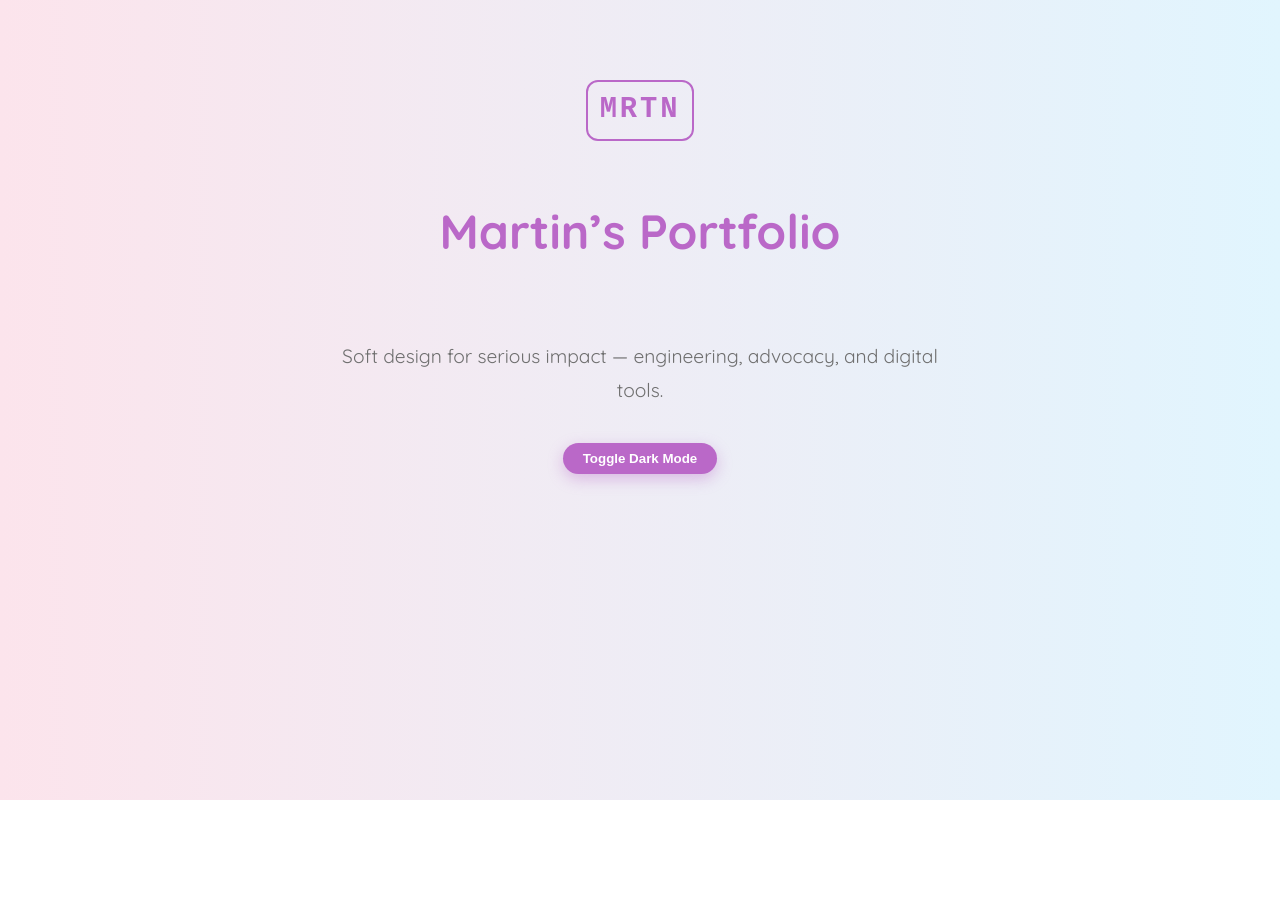
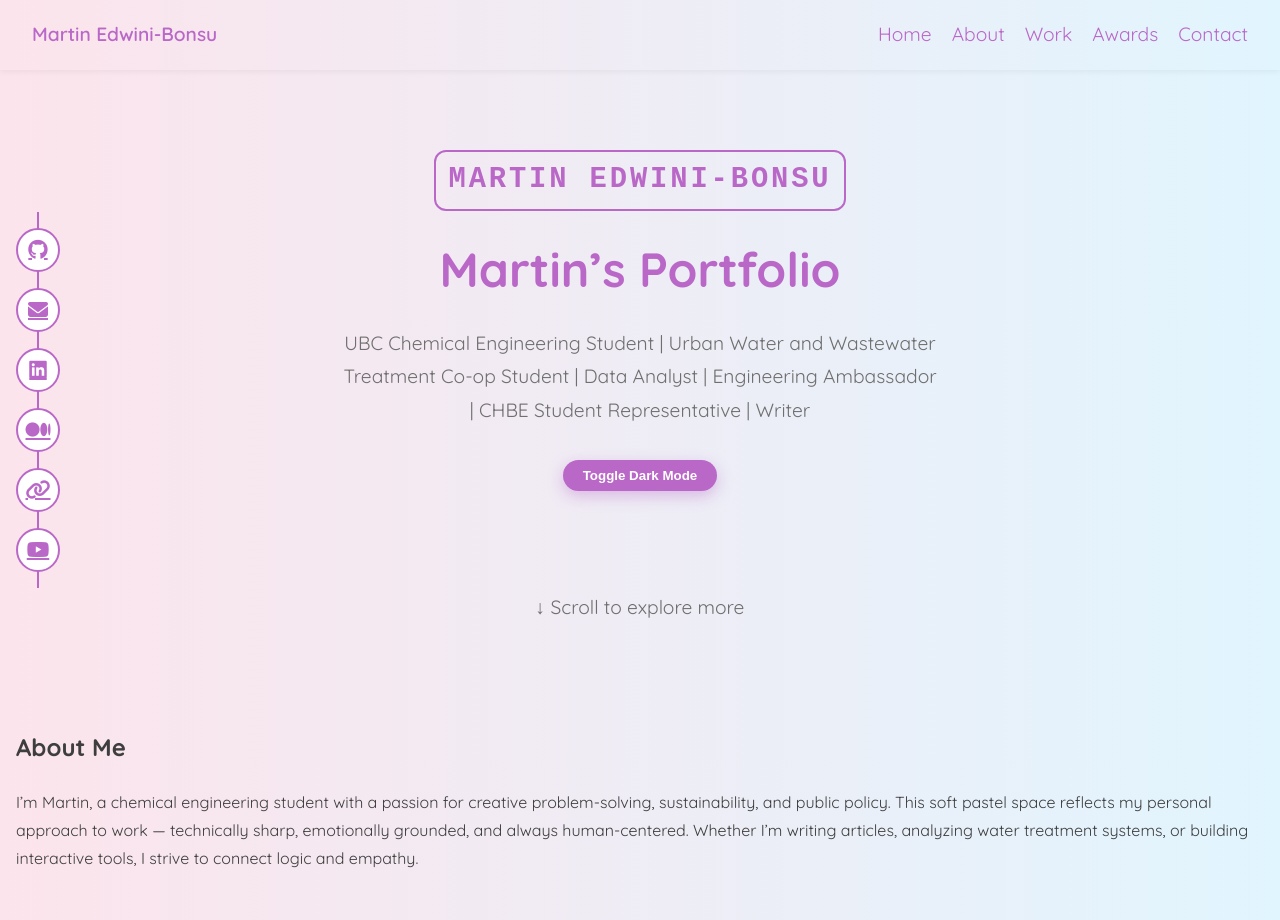
Before and after one commit to martinedb/Personal-Portfolio-Website, a plain HTML site: page main-page.html in a window 1280 px wide. Before the commit the page ends 800 px from the top, so only its background shows below. Drawn offline with nearby package versions, Linux system fonts and the light colour scheme; files that its build step writes are made by us from their sources; a small style sheet from the web is missing; files whose address does not match are found by name.

Commit message:
Created about me page and added it to the main page. Added a link to the about me page in the navigation bar. Added a link to the about me page in the footer. Added a link to the about me page in the contact section. Added a link to the about me page in the projects section. Added a link to the about me page in the skills section. Added a link to the about me page in the testimonials section. Added a link to the about me page in the blog section.

```diff
--- /dev/null
+++ b/css/styles.css
@@ -0,0 +1,255 @@
+:root {
+  --bg-gradient: linear-gradient(to right, #fce4ec, #e1f5fe);
+  --accent: #ba68c8;
+  --highlight: #7b1fa2;
+  --text-dark: #3e3e3e;
+  --text-light: #6f6f6f;
+}
+
+body {
+  margin: 0;
+  font-family: 'Quicksand', sans-serif;
+  background: var(--bg-gradient);
+  color: var(--text-dark);
+  line-height: 1.75;
+  scroll-behavior: smooth;
+  transition: background 0.5s ease, color 0.5s ease;
+  padding-top: 70px; /* Offset for fixed header */
+}
+
+/* === Fixed Top Header === */
+.top-header {
+  position: fixed;
+  top: 0;
+  left: 0;
+  right: 0;
+  height: 70px;
+  display: flex;
+  align-items: center;
+  justify-content: space-between;
+  padding: 0 2rem;
+  background: var(--bg-gradient);
+  z-index: 1000;
+  box-shadow: 0 2px 6px rgba(0,0,0,0.05);
+}
+
+.site-name {
+  font-weight: 600;
+  font-size: 1.2rem;
+  color: var(--accent);
+}
+
+/* === Navigation Bar === */
+.navbar-links {
+  display: flex;
+  gap: 1.25rem;
+  list-style: none;
+  margin: 0;
+  padding: 0;
+}
+
+.navbar-links li a {
+  text-decoration: none;
+  color: var(--accent);
+  font-weight: 500;
+  font-size: 1.2rem;
+  transition: color 0.3s;
+}
+
+.navbar-links li a:hover,
+.navbar-links li a:focus {
+  color: var(--highlight);
+}
+
+/* === Dropdown Menu Styles === */
+.dropdown {
+  position: relative;
+}
+
+.dropbtn {
+  cursor: pointer;
+  user-select: none;
+  color: var(--accent);
+  font-weight: 500;
+  font-size: 1.2rem;
+  text-decoration: none;
+  padding: 0;
+  border: none;
+  background: none;
+}
+
+.dropdown-content {
+  display: none;
+  position: absolute;
+  background-color: white;
+  min-width: 160px;
+  box-shadow: 0px 8px 16px rgba(0,0,0,0.2);
+  border-radius: 8px;
+  z-index: 1001;
+  top: 100%;
+  left: 0;
+}
+
+.dropdown-content a {
+  color: var(--text-dark);
+  padding: 12px 16px;
+  text-decoration: none;
+  display: block;
+  font-weight: 400;
+  font-size: 1rem;
+  transition: background-color 0.3s;
+}
+
+.dropdown-content a:hover,
+.dropdown-content a:focus {
+  background: var(--bg-gradient);
+  color: var(--accent);
+}
+
+/* Show dropdown on hover and focus-within */
+.dropdown:hover .dropdown-content,
+.dropdown:focus-within .dropdown-content {
+  display: block;
+}
+
+/* === Hero Section === */
+.hero {
+  text-align: center;
+  padding: 5rem 2rem 3rem;
+  background: var(--bg-gradient);
+  display: flex;
+  flex-direction: column;
+  align-items: center;
+  gap: 1rem;
+}
+
+.logo {
+  font-weight: 800;
+  font-size: 1.8rem;
+  color: var(--accent);
+  font-family: monospace;
+  letter-spacing: 0.1em;
+  border: 2px solid var(--accent);
+  padding: 0.2rem 0.75rem;
+  border-radius: 12px;
+  cursor: default;
+}
+
+.hero h1 {
+  font-size: 3rem;
+  font-weight: 700;
+  color: var(--accent);
+  margin: 0;
+}
+
+.hero p {
+  font-size: 1.2rem;
+  color: var(--text-light);
+  max-width: 600px;
+  margin: 0;
+}
+
+#darkToggle {
+  cursor: pointer;
+  border: none;
+  background: var(--accent);
+  color: white;
+  font-weight: 600;
+  padding: 0.5rem 1.25rem;
+  border-radius: 25px;
+  box-shadow: 0 5px 15px rgba(186, 104, 200, 0.4);
+  transition: background 0.3s ease;
+  margin-top: 1rem;
+}
+
+#darkToggle:hover,
+#darkToggle:focus {
+  background: var(--highlight);
+  outline: none;
+}
+
+/* === Scroll Callout Section === */
+.scroll-callout {
+  padding-top: 2rem;
+  padding-bottom: 2rem;
+  text-align: center;
+  font-size: 1.2rem;
+  color: var(--text-light);
+  animation: pulse 2s infinite;
+}
+
+@keyframes pulse {
+  0%, 100% { transform: translateY(0); }
+  50% { transform: translateY(10px); }
+}
+
+/* === Main Content === */
+main {
+  padding: 2rem 1rem;
+}
+
+/* === Dark Mode Variables === */
+.dark-mode {
+  --bg-gradient: linear-gradient(to right, #1a1a2e, #16213e);
+  --accent: #bb86fc;
+  --highlight: #bb86fc;
+  --text-dark: #eee;
+  --text-light: #bbb;
+}
+
+/* === Social Sidebar === */
+.social-sidebar {
+  position: fixed;
+  top: 50%;
+  left: 1rem;
+  transform: translateY(-50%);
+  z-index: 1000;
+}
+
+.social-sidebar ul {
+  list-style: none;
+  margin: 0;
+  padding: 0;
+  position: relative;
+}
+
+/* Vertical connecting line */
+.social-sidebar::before {
+  content: "";
+  position: absolute;
+  top: 0;
+  bottom: 0;
+  left: 50%;
+  width: 2px;
+  background: var(--accent);
+  transform: translateX(-50%);
+}
+
+/* Each icon container */
+.social-sidebar li {
+  margin: 1rem 0;
+  position: relative;
+  z-index: 1;
+}
+
+.social-sidebar a {
+  display: inline-flex;
+  align-items: center;
+  justify-content: center;
+  width: 40px;
+  height: 40px;
+  background: white;
+  border: 2px solid var(--accent);
+  border-radius: 50%;
+  color: var(--accent);
+  transition: background 0.3s, color 0.3s;
+  font-size: 1.25rem;
+}
+
+/* Hover/focus states */
+.social-sidebar a:hover,
+.social-sidebar a:focus {
+  background: var(--accent);
+  color: white;
+  outline: none;
+}
--- a/main-page.html
+++ b/main-page.html
@@ -1,9 +1,10 @@
 <!DOCTYPE html>
 <html lang="en">
+
 <head>
   <meta charset="UTF-8" />
   <meta name="viewport" content="width=device-width, initial-scale=1.0" />
-    <title> Martin Edwini-Bonsu | Portfolio </title>
+  <title>Martin Edwini-Bonsu | Portfolio</title>
 
   <!-- Fonts -->
   <link href="https://fonts.googleapis.com/css2?family=Quicksand:wght@400;600;700&display=swap" rel="stylesheet" />
@@ -11,20 +12,108 @@
   <!-- Stylesheet -->
   <link rel="stylesheet" href="css/styles.css" />
 
-<!-- Script -->
+  <!-- AOS Scroll Animation -->
+  <link href="https://unpkg.com/aos@2.3.4/dist/aos.css" rel="stylesheet" />
+
+  <!-- JavaScript -->
   <script defer src="js/main.js"></script>
+  <script src="https://unpkg.com/aos@2.3.4/dist/aos.js"></script>
+
+  <!-- Icon Library -->
+<link
+  rel="stylesheet"
+  href="https://cdnjs.cloudflare.com/ajax/libs/font-awesome/6.4.0/css/all.min.css"
+  integrity="sha512-pIcK+O1pGjvQ+z3g+6nRhkqYGwM0O1oEw1FvpG3H1t2jG4gM0KF7tVUtRmPj+zW9zXso+h3z9qvWUS+oP4i9cw=="
+  crossorigin="anonymous"
+  referrerpolicy="no-referrer"
+/>
 
 </head>
+
 <body>
-    <header id="header">
-  <div class="logo" aria-label="Personal logo or initials" tabindex="0">MRTN</div>
+  <!-- Header + Navbar -->
 
-  <h1 tabindex="0">Martin’s Portfolio</h1>
+  <!-- Social Media Sidebar -->
+<aside class="social-sidebar">
+  <ul>
+    <li><a href="https://github.com/martinedb" target="_blank" aria-label="GitHub"><i class="fab fa-github"></i></a></li>
+    <li><a href="mailto:edwinibon90210@gmail.com" aria-label="Email"><i class="fas fa-envelope"></i></a></li>
+    <li><a href="https://www.linkedin.com/in/martineb/" target="_blank" aria-label="LinkedIn"><i class="fab fa-linkedin"></i></a></li>
+    <li><a href="https://medium.com/@martinbonsu" target="_blank" aria-label="Medium"><i class="fab fa-medium"></i></a></li>
+    <li><a href="https://linktr.ee/martinbonsu" target="_blank" aria-label="Linktree"><i class="fas fa-link"></i></a></li>
+    <li><a href="https://www.youtube.com/@martinedwini-bonsu3767" target="_blank" aria-label="YouTube"><i class="fab fa-youtube"></i></a></li>
+  </ul>
+</aside>
 
-  <p tabindex="0">Soft design for serious impact — engineering, advocacy, and digital tools.</p>
+  <header class="top-header">
+    <div class="site-name">Martin Edwini-Bonsu</div>
 
-  <button id="darkToggle" aria-pressed="false" aria-label="Toggle dark mode" type="button">Toggle Dark Mode</button>
+    <!-- Responsive Navigation Bar -->
+    <nav class="navbar">
+      <ul class="navbar-links">
+        <li><a href="#home">Home</a></li>
+        <li class="dropdown">
+          <a href="#about" class="dropbtn">About</a>
+          <div class="dropdown-content">
+            <a href="#skills">Skills</a>
+            <a href="#activities">Activities</a>
+            <a href="#interests">Interests</a>
+          </div>
+        </li>
+        <li class="dropdown">
+          <a href="#experience" class="dropbtn">Work</a>
+          <div class="dropdown-content">
+            <a href="#experience">Experience</a>
+            <a href="#projects">Projects</a>
+            <a href="#articles">Articles</a>
+          </div>
+        </li>
+        <li><a href="#awards">Awards</a></li>
+        <li><a href="#contact">Contact</a></li>
+      </ul>
+    </nav>
   </header>
 
+  <!-- Hero Section -->
+  <section id="home" class="hero" data-aos="fade-in">
+    <div class="logo" tabindex="0">MARTIN EDWINI-BONSU</div>
+    <h1 tabindex="0">Martin’s Portfolio</h1>
+    <p tabindex="0">
+      UBC Chemical Engineering Student | Urban Water and Wastewater Treatment Co-op Student | Data Analyst |
+      Engineering Ambassador | CHBE Student Representative | Writer
+    </p>
+    <button id="darkToggle" aria-pressed="false" aria-label="Toggle dark mode" type="button">Toggle Dark Mode</button>
+  </section>
+
+  <!-- Scroll Prompt -->
+  <section class="scroll-callout" data-aos="fade-up">
+    <p>↓ Scroll to explore more</p>
+  </section>
+
+  <!-- Main Content -->
+  <main>
+    <!-- About Me -->
+    <section id="about" data-aos="fade-up" tabindex="0">
+      <h2 class="section-title">About Me</h2>
+      <p>
+        I’m Martin, a chemical engineering student with a passion for creative problem-solving, sustainability, and
+        public policy.
+        This soft pastel space reflects my personal approach to work — technically sharp, emotionally grounded, and
+        always human-centered.
+        Whether I’m writing articles, analyzing water treatment systems, or building interactive tools, I strive to
+        connect logic and empathy.
+      </p>
+    </section>
+  </main>
+
+  <!-- Initialize AOS -->
+  <script>
+    AOS.init({
+      duration: 1000,
+      once: true,
+      easing: 'ease-in-out'
+    });
+  </script>
 </body>
+
 </html>
--- a/styles.css
+++ /dev/null
@@ -1,76 +0,0 @@
-:root {
-  --bg-gradient: linear-gradient(to right, #fce4ec, #e1f5fe);
-  --accent: #ba68c8;
-  --highlight: #7b1fa2;
-  --text-dark: #3e3e3e;
-  --text-light: #6f6f6f;
-}
-
-body {
-  margin: 0;
-  font-family: 'Quicksand', sans-serif;
-  background: var(--bg-gradient);
-  color: var(--text-dark);
-  line-height: 1.75;
-  scroll-behavior: smooth;
-  transition: background 0.5s ease, color 0.5s ease;
-}
-
-header {
-  text-align: center;
-  padding: 5rem 2rem 3rem;
-  background: var(--bg-gradient);
-  display: flex;
-  flex-direction: column;
-  align-items: center;
-  gap: 1rem;
-}
-
-.logo {
-  font-weight: 800;
-  font-size: 1.8rem;
-  color: var(--accent);
-  font-family: monospace;
-  letter-spacing: 0.1em;
-  border: 2px solid var(--accent);
-  padding: 0.2rem 0.75rem;
-  border-radius: 12px;
-  cursor: default;
-}
-
-header h1 {
-  font-size: 3rem;
-  font-weight: 700;
-  color: var(--accent);
-}
-
-header p {
-  font-size: 1.2rem;
-  color: var(--text-light);
-  max-width: 600px;
-}
-
-#darkToggle {
-  cursor: pointer;
-  border: none;
-  background: var(--accent);
-  color: white;
-  font-weight: 600;
-  padding: 0.5rem 1.25rem;
-  border-radius: 25px;
-  box-shadow: 0 5px 15px rgba(186, 104, 200, 0.4);
-  transition: background 0.3s ease;
-}
-#darkToggle:hover,
-#darkToggle:focus {
-  background: var(--highlight);
-  outline: none;
-}
-
-.dark-mode {
-  --bg-gradient: linear-gradient(to right, #1a1a2e, #16213e);
-  --accent: #bb86fc;
-  --highlight: #bb86fc;
-  --text-dark: #eee;
-  --text-light: #bbb;
-}
```
Also changed, not shown: custom-instructions.md (added, +5 -0 lines), js/main.js (renamed from main.js). Lines whose indentation alone changed are shown as unchanged.
